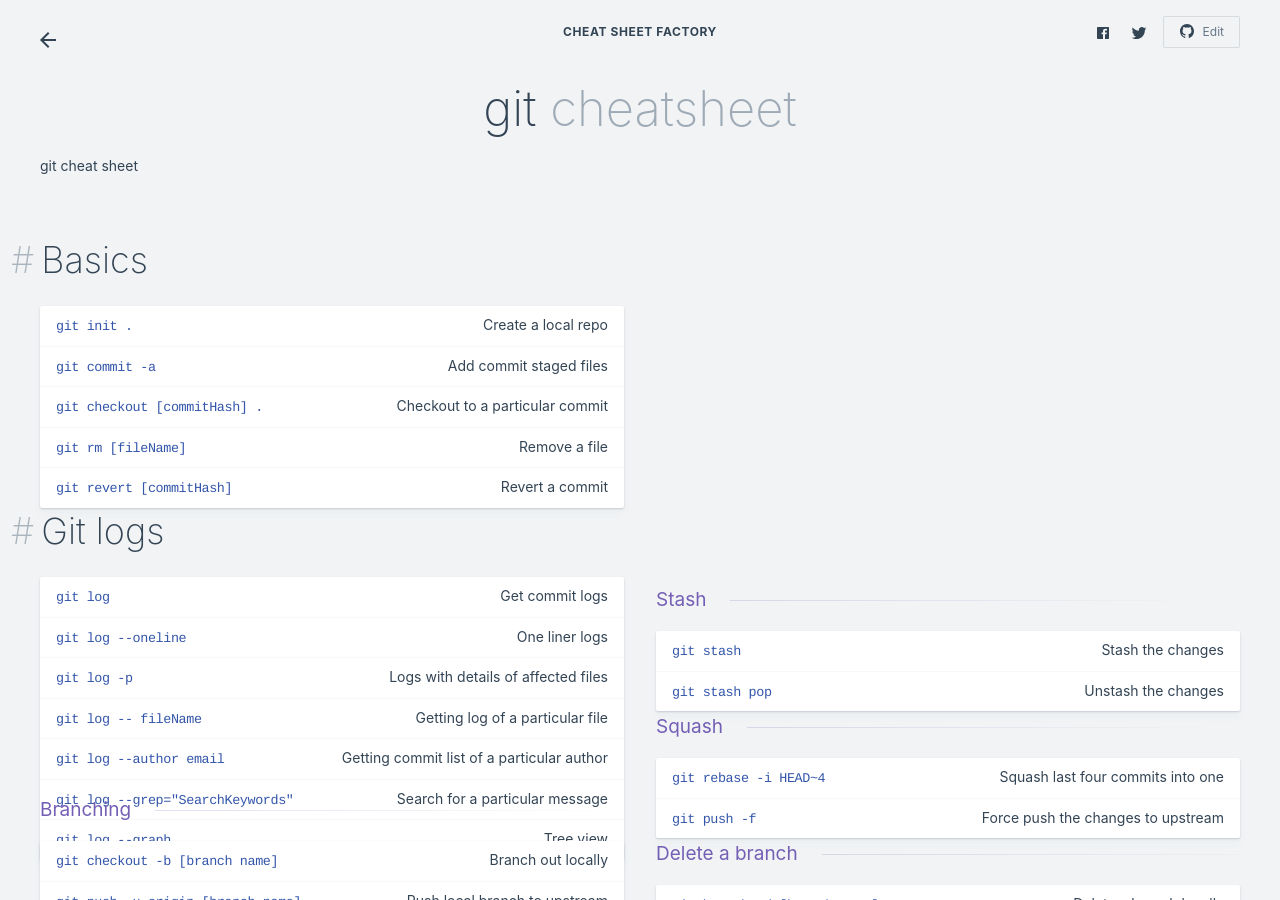
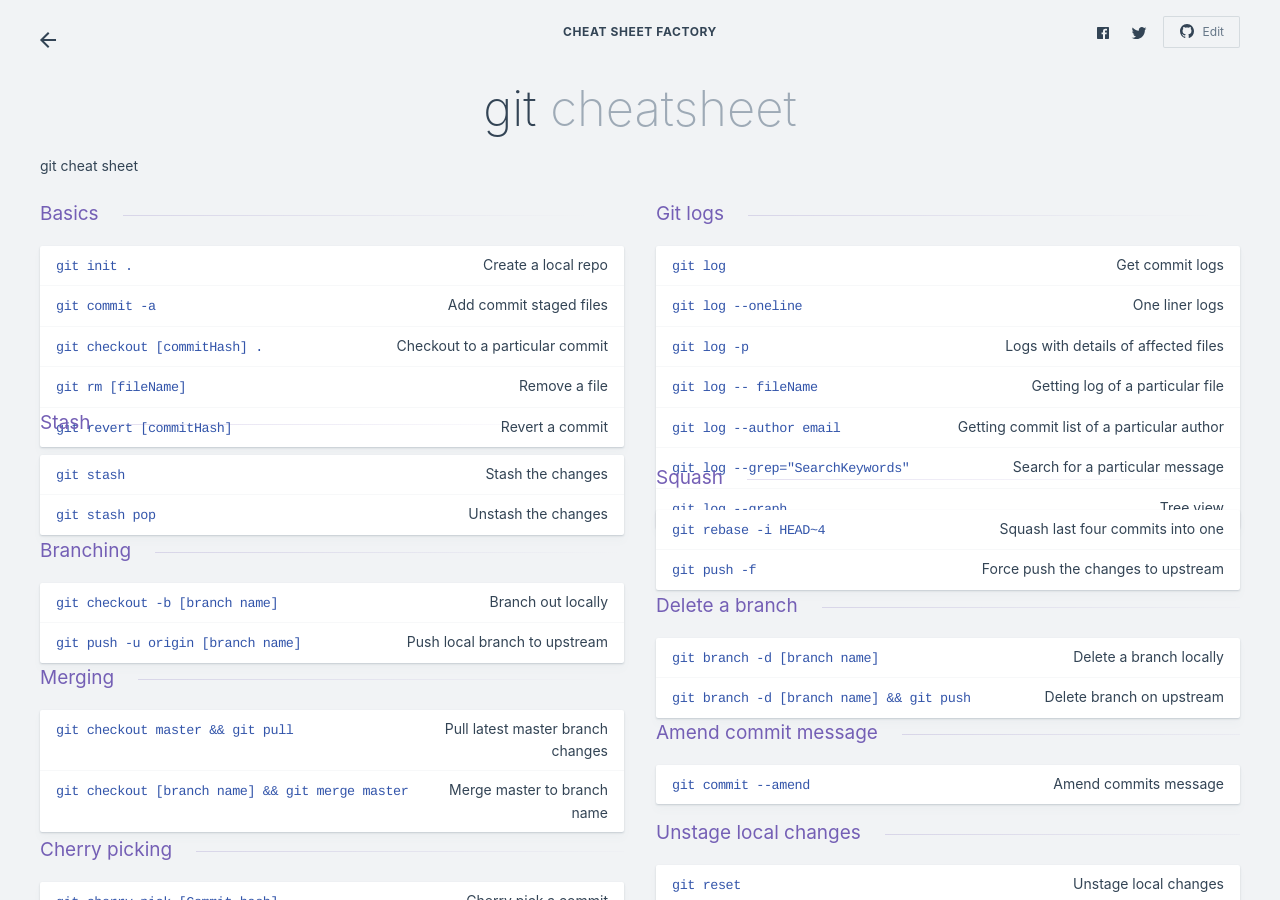
Before and after one commit to kasramp/cheat-sheet-factory, a Jekyll site: the page built from version_control/git.md, in a window 1280 px wide and 900 px high. Built offline with Jekyll 4.4.1, drawn with Linux system fonts in a browser that asks for light colours.

Commit message:
Add as h3

```diff
--- a/version_control/git.md
+++ b/version_control/git.md
@@ -15,7 +15,7 @@ Shortcuts
 ---------
 {: .-two-column}
 
-## Basics
+### Basics
 
 | `git init .` | Create a local repo |
 | `git commit -a` | Add commit staged files |
@@ -23,7 +23,7 @@ Shortcuts
 | `git rm [fileName]` | Remove a file |
 | `git revert [commitHash]` | Revert a commit |
 
-## Git logs
+### Git logs
 
 | `git log` | Get commit logs |
 | `git log --oneline` | One liner logs |
```
